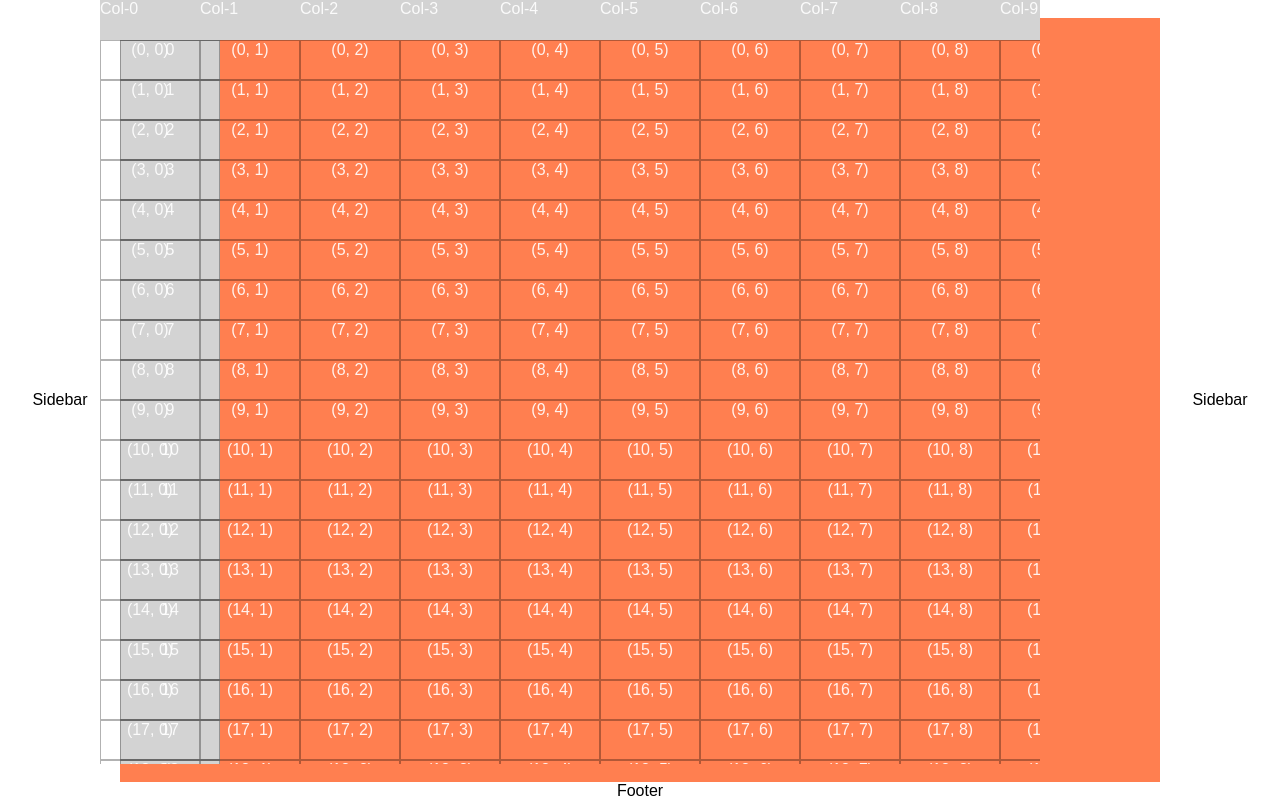
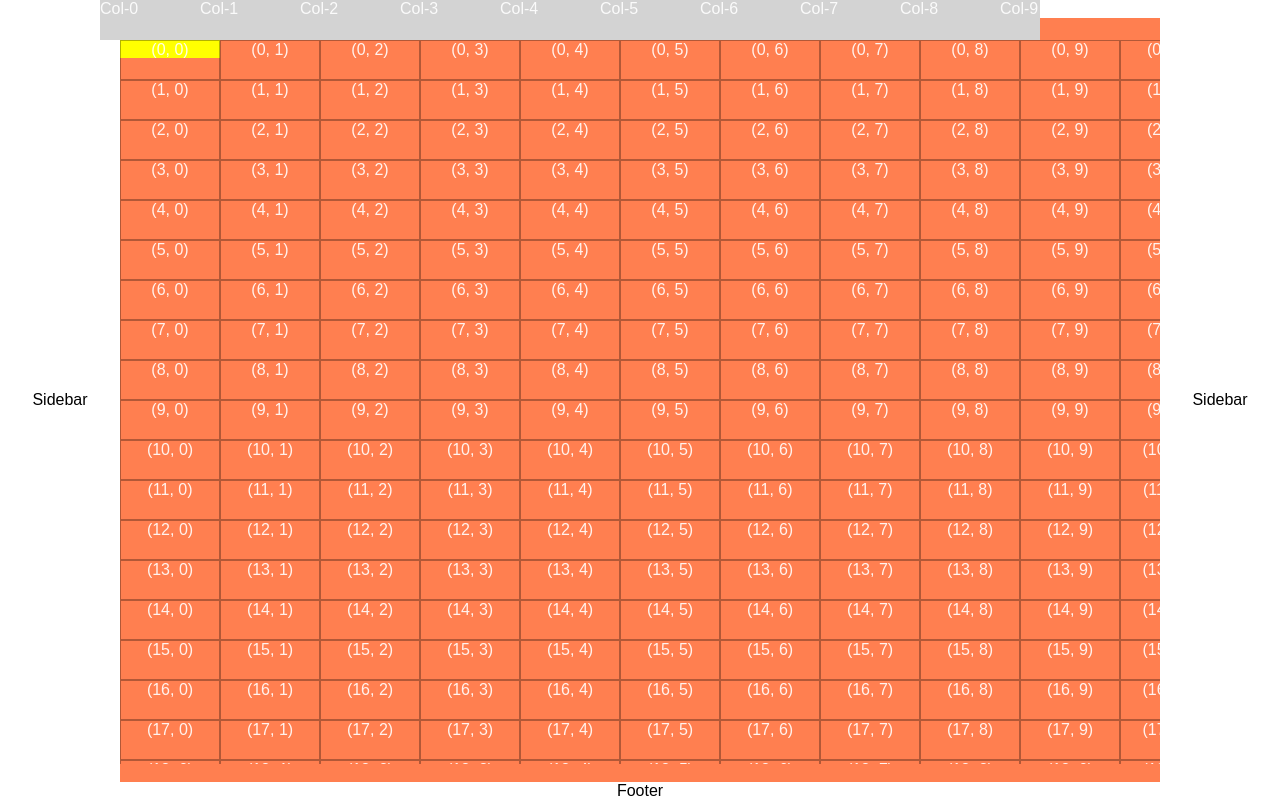
Before and after one commit to aiingstan/react-window-table, a React (Create React App) app: page / in a window 1280 px wide. Built offline with nearby package versions, Linux system fonts and the light colour scheme.

Commit message:
wont' work if left side is managed by react-window

```diff
--- a/src/SyncTables.js
+++ b/src/SyncTables.js
@@ -11,6 +11,8 @@ const columnCount = 25;
 const rowCount = 200;
 const columnWidth = 100;
 const rowHeight = 40;
+
+let dataGrid = null;
 
 // const menu = (
 //   <Menu>
@@ -34,9 +36,10 @@ export default class SyncTables extends React.Component {
   }
 
   componentDidMount() {
-    // const grid = this.dataGrid.current;
+    const grid = this.dataGrid.current;
     // new SimpleBar(this.dataGridOuter.current);
-    // console.log(this.dataGridOuter.current);
+    console.log(grid);
+    dataGrid = grid;
     // this.dataGrid.current.style.backgroundColor='red';
     // const dataGridInner = this.dataGridInner.current;
   }
@@ -61,7 +64,18 @@ export default class SyncTables extends React.Component {
     </div>
   )
 
-  _bodyCellHof = activeRowIndex => ({columnIndex, rowIndex, style}) => {
+  _bodyCellHof = activeRowIndex => ({columnIndex, rowIndex, style, isScrolling}) => {
+    if (columnIndex === 0 && dataGrid) {
+      style = Object.assign(
+        {},
+        style,
+        {
+          left: dataGrid.state.scrollLeft,
+          backgroundColor: 'lightgrey'
+        }
+      )
+    }
+
     return (
       <div
         style={style}
@@ -92,35 +106,6 @@ export default class SyncTables extends React.Component {
         {`${width}x${height}`}
       </div>,
 
-      // left column
-      <div
-        style={{
-          width: columnWidth,
-          height: height - rowHeight - scrollbarSize(),
-          backgroundColor: 'lightgray',
-          top: rowHeight,
-        }}
-        key="left-list"
-        className="leftSide"
-      >
-        <div
-          ref={this.leftList}
-          className="leftSideContent"
-        >
-          {/* {this._leftCellHof(activeRowIndex)} */}
-          {_.range(1000).map(i => (
-            <div
-              style={{
-                width: columnWidth,
-                height: rowHeight,
-              }}
-              className="normal"
-              key={i}
-            >{i}</div>
-          ))}
-        </div>
-      </div>,
-
       // header
       <FixedSizeList
         direction="horizontal"
@@ -149,24 +134,24 @@ export default class SyncTables extends React.Component {
         columnWidth={columnWidth}
         rowHeight={rowHeight}
         height={height - rowHeight}
-        width={width - columnWidth + scrollbarSize()}
+        width={width + scrollbarSize()}
         ref={this.dataGrid}
         outerRef={this.dataGridOuter}
         innerRef={this.dataGridInner}
+        useIsScrolling={true}
         // // When a scroll occurs in the body grid,
         // // synchronize the scroll position of the header grid
         onScroll={({ scrollLeft, scrollTop }) =>
           {
-            this.headerList.current.scrollTo(scrollLeft)
+            // this.headerList.current.scrollTo(scrollLeft)
             // this.leftList.current.style.transform = `translate3d(0,-${scrollTop}px,0)`;
             // this.leftList.current.scrollTo(scrollTop)
-            this.leftList.current.style.top = `-${scrollTop}px`;
+            // this.leftList.current.style.top = `-${scrollTop}px`;
           }
 
         }
         style={{
           position: 'absolute',
-          left: columnWidth,
           top: rowHeight,
         }}
         key="data-grid"
```
